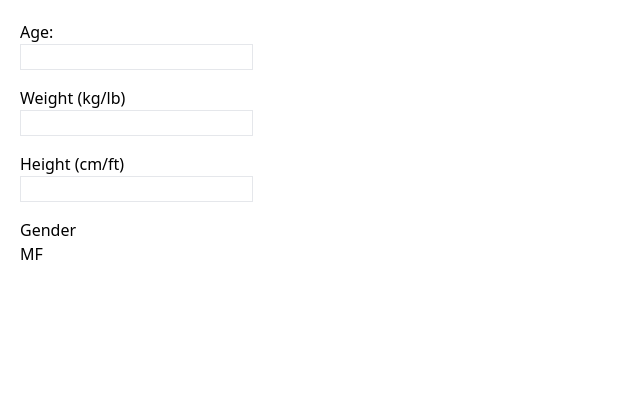
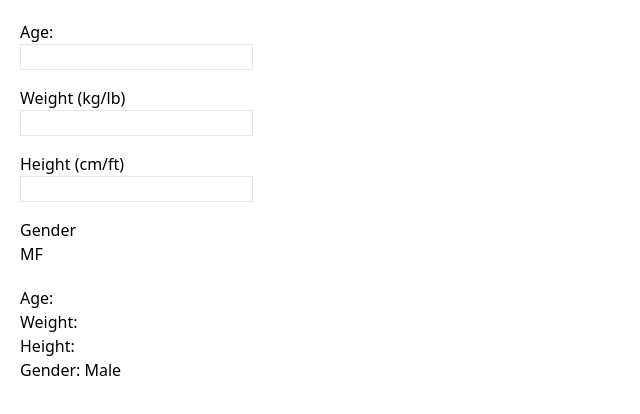
Before and after one commit to iamkacperwasik/BodyOnTrack, a Next.js app: page / in a window 1280 px wide. Shown: the top 414 px of the page, without its empty margins (0-640 px from the left). Built offline with nearby package versions, Linux system fonts and the light colour scheme.

Commit message:
add form validation

```diff
--- a/components/Form.tsx
+++ b/components/Form.tsx
@@ -1,18 +1,35 @@
-import {FC} from 'react';
+import {FC, useEffect, useState} from 'react';
 import {useBodyInfoStore} from '../stores/BodyInfo';
 
 const Form: FC = () => {
-  const bodyInfo = useBodyInfoStore();
+  const {age, height, weight, setAge, setHeight, setWeight, switchGender, validate} =
+    useBodyInfoStore();
+
+  const [formError, setFormError] = useState<null | string>(null);
+
+  useEffect(() => {
+    if (age === null || height === null || weight === null) {
+      setFormError(null);
+
+      return;
+    }
+
+    validate()
+      .then(() => setFormError(null))
+      .catch(({errors: [error]}) => {
+        setFormError(error);
+      });
+  }, [age, height, weight, validate]);
 
   return (
-    <div className='p-5 flex gap-4 flex-col'>
+    <div className='flex gap-4 flex-col'>
       <div>
         <p>Age:</p>
         <input
           type='number'
           className='border-[1px]'
-          value={bodyInfo.age || ''}
-          onChange={({target}) => bodyInfo.setAge(+target.value)}
+          value={age === null ? '' : age}
+          onChange={({target}) => setAge(+target.value)}
         />
       </div>
       <div>
@@ -21,8 +38,8 @@ const Form: FC = () => {
         <input
           type='number'
           className='border-[1px]'
-          value={bodyInfo.weight || ''}
-          onChange={({target}) => bodyInfo.setWeight(+target.value)}
+          value={weight === null ? '' : weight}
+          onChange={({target}) => setWeight(+target.value)}
         />
       </div>
       <div>
@@ -31,15 +48,20 @@ const Form: FC = () => {
         <input
           type='number'
           className='border-[1px]'
-          value={bodyInfo.height || ''}
-          onChange={({target}) => bodyInfo.setHeight(+target.value)}
+          value={height === null ? '' : height}
+          onChange={({target}) => setHeight(+target.value)}
         />
       </div>
+      {formError && (
+        <div>
+          <p className='text-red-500'>{formError}</p>
+        </div>
+      )}
       <div>
         <p>Gender</p>
         <div>
-          <button onClick={() => bodyInfo.switchGender('M')}>M</button>
-          <button onClick={() => bodyInfo.switchGender('F')}>F</button>
+          <button onClick={() => switchGender('M')}>M</button>
+          <button onClick={() => switchGender('F')}>F</button>
         </div>
       </div>
     </div>
--- a/next.config.js
+++ b/next.config.js
@@ -2,6 +2,7 @@
 const nextConfig = {
   reactStrictMode: true,
   swcMinify: true,
+  reactStrictMode: false,
 };
 
 module.exports = nextConfig;
--- a/package.json
+++ b/package.json
@@ -9,6 +9,7 @@
     "next": "12.3.0",
     "react": "18.2.0",
     "react-dom": "18.2.0",
+    "yup": "^0.32.11",
     "zustand": "^4.1.1"
   },
   "devDependencies": {
--- a/pages/index.tsx
+++ b/pages/index.tsx
@@ -1,10 +1,20 @@
 import type {NextPage} from 'next';
 import Form from '../components/Form';
+import {useBodyInfoStore} from '../stores/BodyInfo';
 
 const Home: NextPage = () => {
+  const {age, weight, height, gender} = useBodyInfoStore();
+
   return (
-    <div>
+    <div className='p-5'>
       <Form />
+
+      <div className='mt-5'>
+        <p>Age: {age}</p>
+        <p>Weight: {weight}</p>
+        <p>Height: {height}</p>
+        <p>Gender: {gender === 'M' ? 'Male' : 'Female'}</p>
+      </div>
     </div>
   );
 };
--- a/stores/BodyInfo.ts
+++ b/stores/BodyInfo.ts
@@ -1,4 +1,5 @@
 import create from 'zustand';
+import * as yup from 'yup';
 
 type BodyInfoStore = {
   age: number | null;
@@ -10,9 +11,11 @@ type BodyInfoStore = {
   setWeight(weight: number): void;
   setHeight(height: number): void;
   switchGender(gender: 'M' | 'F'): void;
+
+  validate(): Promise<any>;
 };
 
-export const useBodyInfoStore = create<BodyInfoStore>((set) => ({
+export const useBodyInfoStore = create<BodyInfoStore>((set, get) => ({
   age: null,
   weight: null,
   height: null,
@@ -22,4 +25,19 @@ export const useBodyInfoStore = create<BodyInfoStore>((set) => ({
   setWeight: (weight) => set((state) => ({...state, weight})),
   setHeight: (height) => set((state) => ({...state, height})),
   switchGender: (gender) => set((state) => ({...state, gender})),
+
+  //@ts-ignore
+  validate: () => bodyInfoSchema.validate(get()),
 }));
+
+export const bodyInfoSchema = yup.object().shape({
+  age: yup.number().required('Age is required.').moreThan(0, 'Age should be positive number.'),
+  weight: yup
+    .number()
+    .required('Weight is required.')
+    .moreThan(0, 'Weight should be positive number.'),
+  height: yup
+    .number()
+    .required('Height is required.')
+    .moreThan(0, 'Height should be positive number.'),
+});
```
Also changed, not shown: 1 other file (tests, documents, lock files or other folders).
